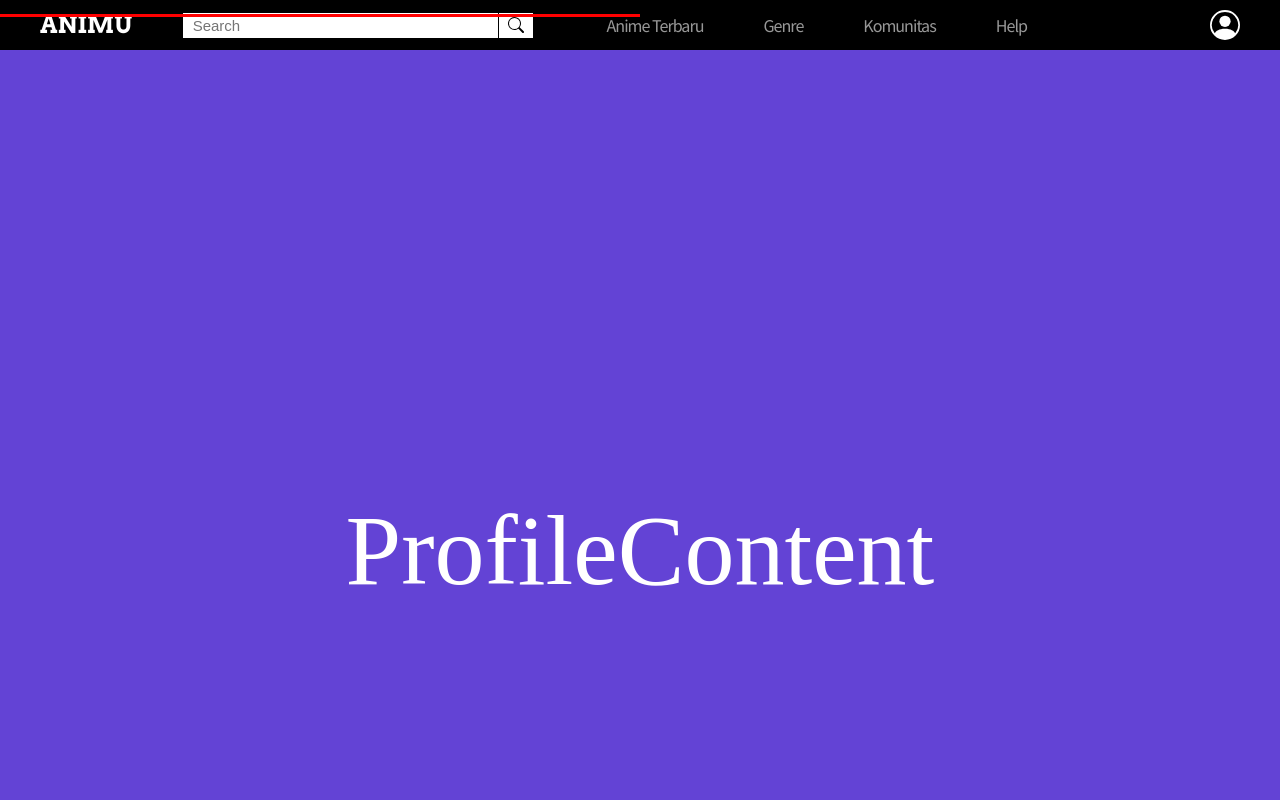
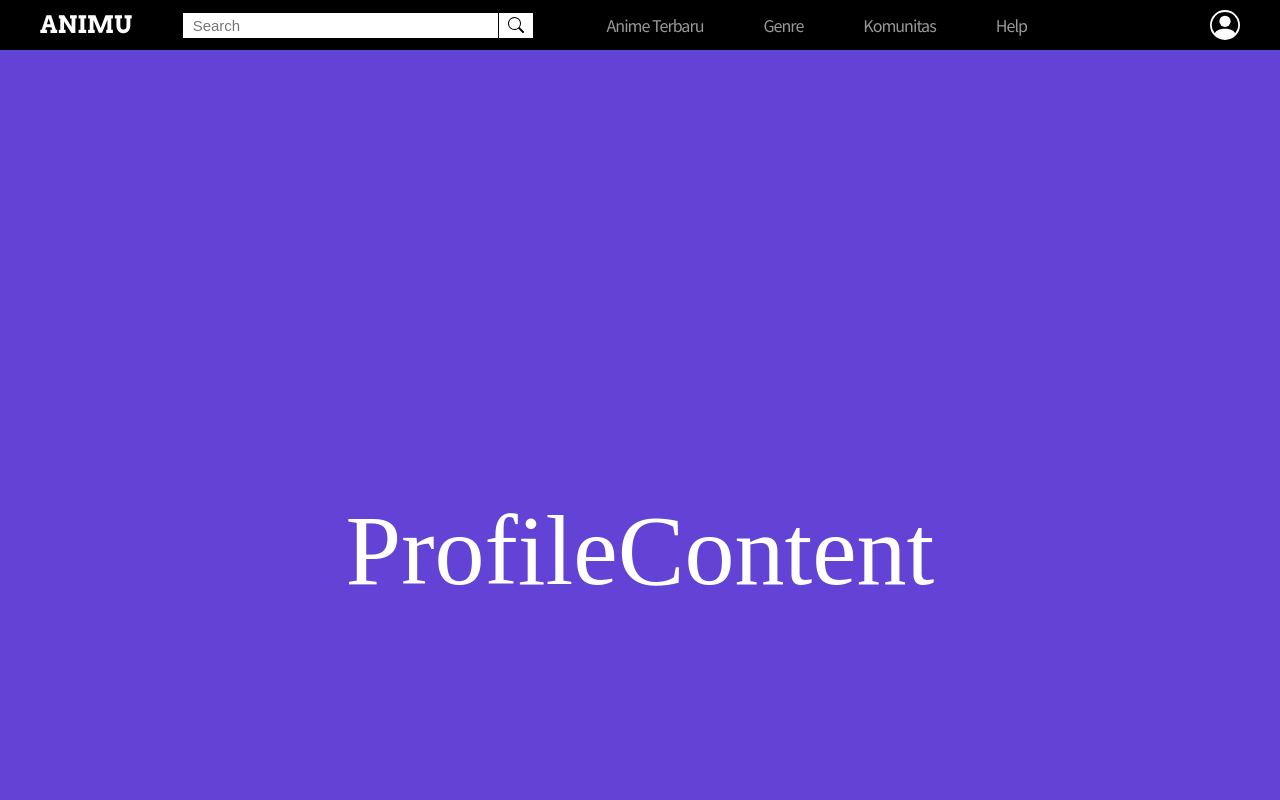
Before and after one commit to fukuhara-ran/aniMu, a React (Vite) app: page / in a window 1280 px wide. Shown: the top 800 px of the page. Built offline with nearby package versions, Linux system fonts and the light colour scheme.

Commit message:
hapus garis abang

```diff
--- a/src/components/header/header.css
+++ b/src/components/header/header.css
@@ -70,14 +70,14 @@ li a{
     letter-spacing: -1px;
     width: 116px;
 }
-li:after{
+/* li:after{
     content: "";
     position: absolute;
     background-color: red;
     height: 3px;
     width: 50%;
     left: 0;
-}
+} */
 #rightNav{
     width: 55%;
     display: flex;
```
